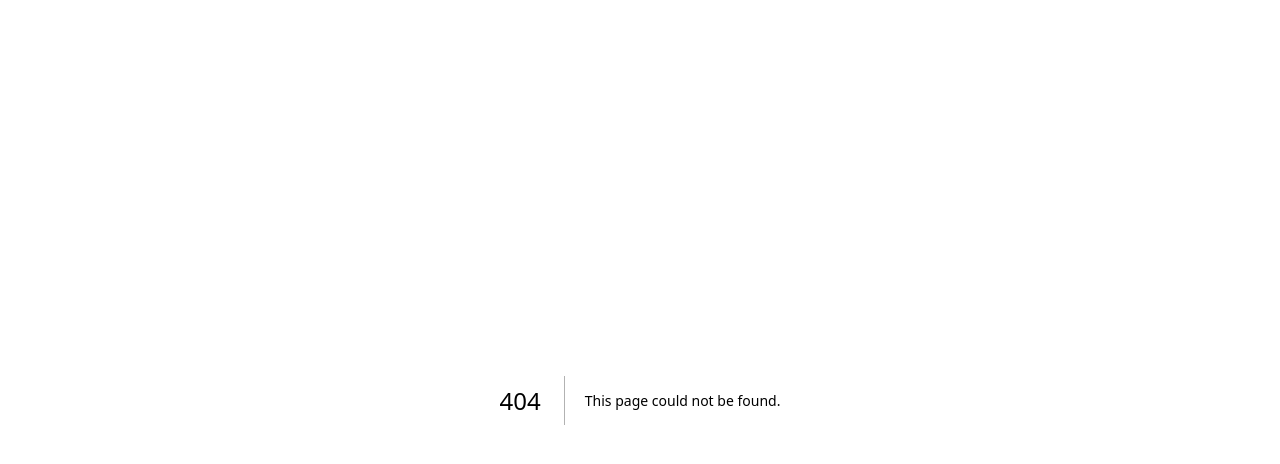
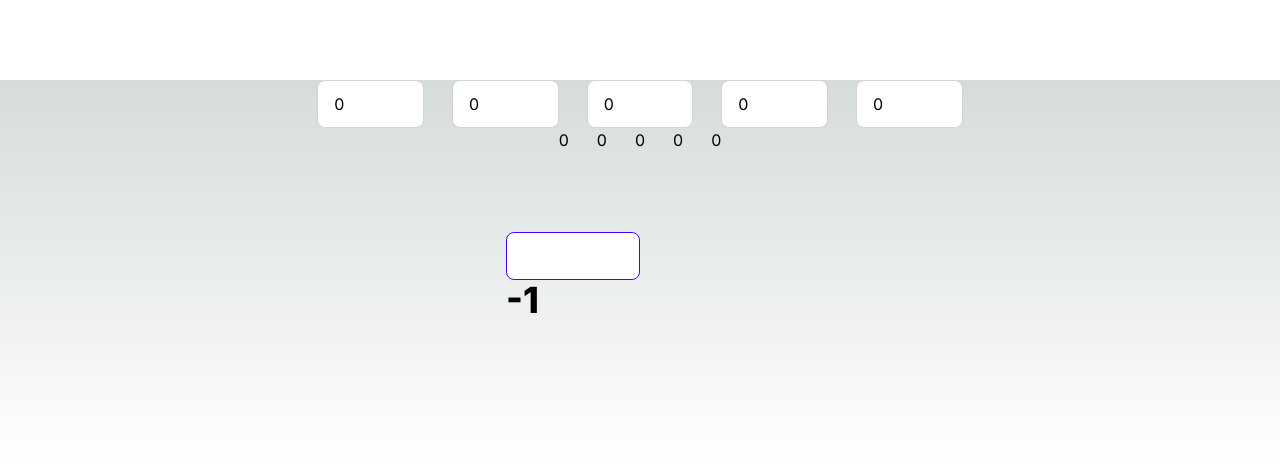
Before and after one commit to MagicSakuraD/dokodemo, a Next.js app: page /powerball in a window 1280 px wide. Before the commit this address had no page. Shown: the top 464 px of the page. Built offline with nearby package versions, Linux system fonts and the light colour scheme.

Commit message:
Add input fields and placeholders for numbers

```diff
--- a/app/page.tsx
+++ b/app/page.tsx
@@ -37,6 +37,50 @@ export default function Home() {
           height={37}
           priority
         />
+      </div>
+      <div className="flex flex-row gap-7 w-full justify-center">
+        <input
+          type="number"
+          placeholder="0"
+          className="input input-bordered w-1/12"
+        />
+        <input
+          type="number"
+          placeholder="0"
+          className="input input-bordered w-1/12"
+        />
+        <input
+          type="number"
+          placeholder="0"
+          className="input input-bordered w-1/12"
+        />
+        <input
+          type="number"
+          placeholder="0"
+          className="input input-bordered w-1/12"
+        />
+        <input
+          type="number"
+          placeholder="0"
+          className="input input-bordered w-1/12"
+        />
+        <input
+          type="number"
+          placeholder="0"
+          className="input input-bordered w-1/12"
+        />
+        <input
+          type="number"
+          placeholder="0"
+          className="input input-bordered w-1/12"
+        />
+      </div>
+      <div className="flex flex-row gap-7 w-full justify-center">
+        <p></p>
+        <p></p>
+        <p></p>
+        <p></p>
+        <p></p>
       </div>
       <button className="btn">Nice Try</button>
       <div className="mb-32 grid text-center lg:max-w-5xl lg:w-full lg:mb-0 lg:grid-cols-4 lg:text-left">
--- /dev/null
+++ b/app/powerball/page.tsx
@@ -0,0 +1,55 @@
+"use client";
+import React, { useState } from "react";
+
+function MyComponent() {
+  const [values, setValues] = useState(Array(5).fill(0));
+  const [lastValue, setLastValue] = useState(0);
+
+  const handleChange =
+    (index: number) => (event: React.ChangeEvent<HTMLInputElement>) => {
+      const newValues = [...values];
+      newValues[index] = event.target.value;
+      setValues(newValues);
+    };
+
+  return (
+    <div className="card h-96">
+      <div className="flex flex-row gap-7 w-full justify-center">
+        {values.map((value, index) => (
+          <input
+            key={index}
+            type="number"
+            placeholder="0"
+            className="input input-bordered w-1/12"
+            value={value}
+            onChange={handleChange(index)}
+          />
+        ))}
+      </div>
+      <div className="flex flex-row gap-7 w-full justify-center">
+        {values.map((value, index) => (
+          <p key={index}>{Math.round((33 / 68) * (value - 1))}</p>
+        ))}
+      </div>
+
+      <div className="mx-auto mt-20">
+        <input
+          type="number"
+          className="input input-bordered input-primary w-3/6"
+          onChange={(event) => setLastValue(Number(event.target.value))}
+        />
+        <p className="stat-value">{Math.round((16 / 25) * (lastValue - 1))}</p>
+      </div>
+    </div>
+  );
+}
+
+const PowerBall = () => {
+  return (
+    <div className="container mx-auto mt-20">
+      <MyComponent></MyComponent>
+    </div>
+  );
+};
+
+export default PowerBall;
```
